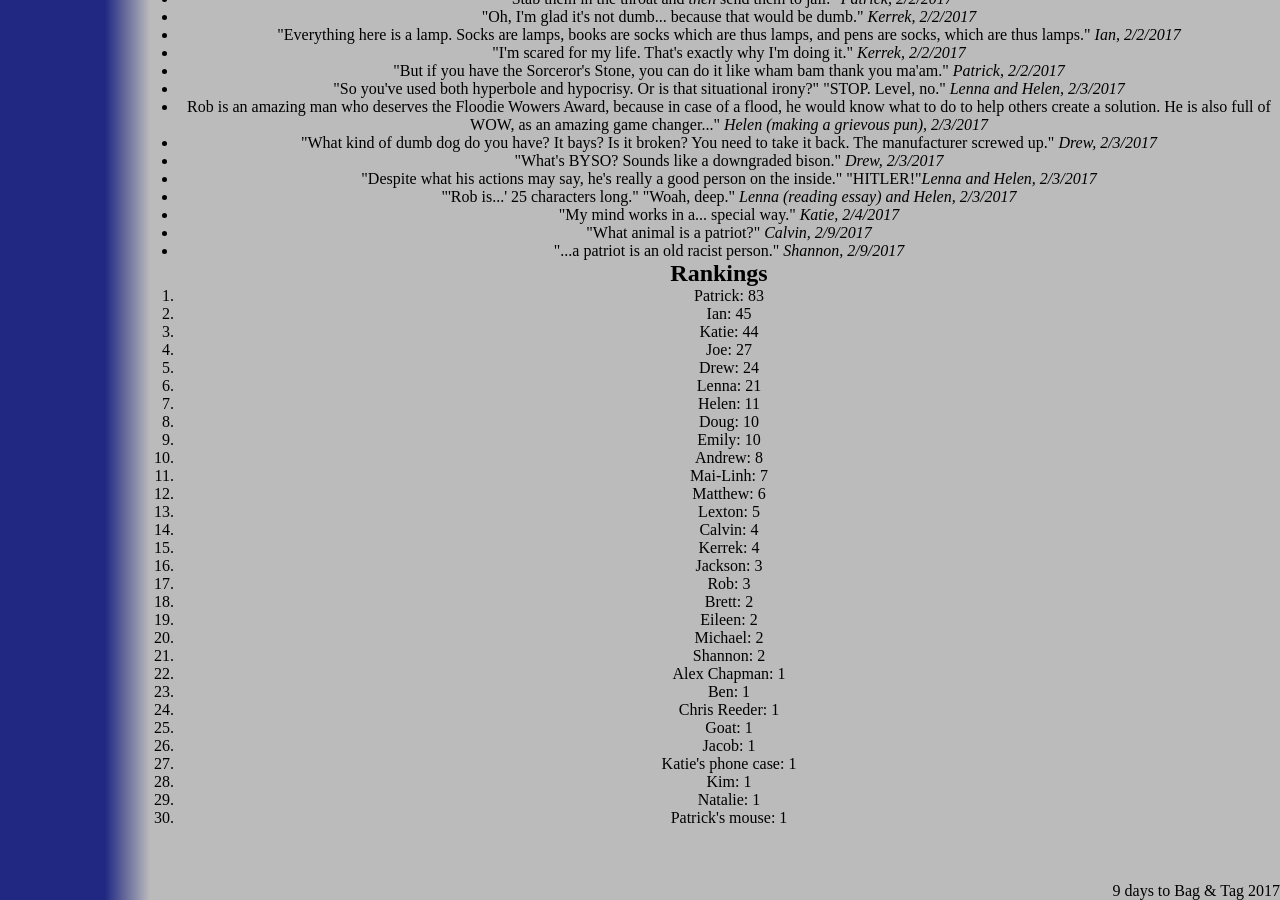
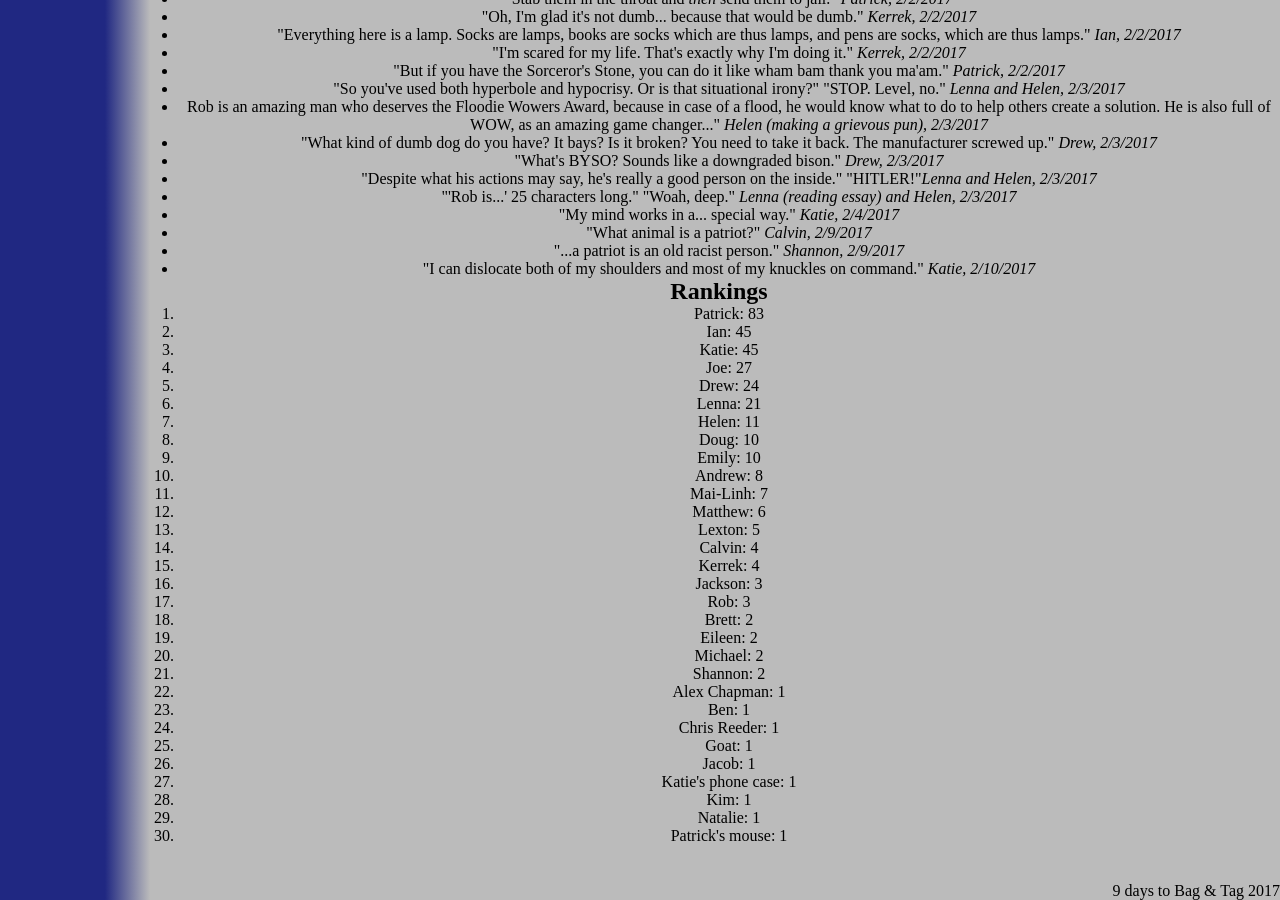
Before and after one commit to katiebugmoon/FRC4131.github.io, a Jekyll site: the page built from media/2017/quotes.html, in a window 1280 px wide and 900 px high, scrolled down 4526 px. Built offline with Jekyll 4.4.1, drawn with Linux system fonts in a browser that asks for light colours; nearby versions of some CDN libraries.

Commit message:
Update quotes.html

```diff
--- a/media/2017/quotes.html
+++ b/media/2017/quotes.html
@@ -257,6 +257,7 @@ title: Build Season 2017 Quotes
 	<li>"My mind works in a... special way." <i>Katie, 2/4/2017</i></li>
 	<li>"What animal is a patriot?" <i>Calvin, 2/9/2017</i></li>
 	<li>"...a patriot is an old racist person." <i>Shannon, 2/9/2017</i></li>
+	<li>"I can dislocate both of my shoulders and most of my knuckles on command." <i>Katie, 2/10/2017</i></li>
 </ul>
 <h2>Rankings</h2>
 <ol id='rankings'></ol>
```
